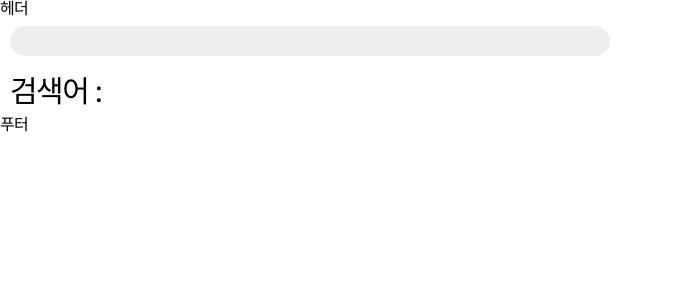
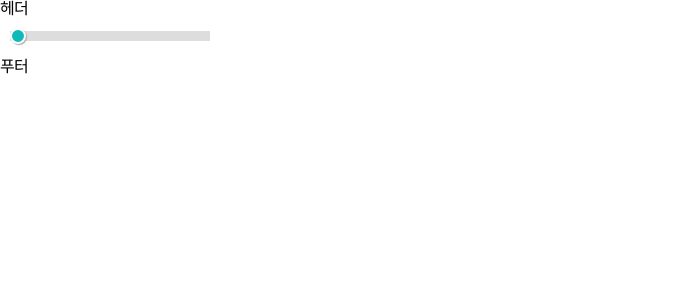
Before and after one commit to yhnb3/reusable_box, a React (Create React App) app: page / in a window 1280 px wide. Shown: the top 300 px of the page, without its empty margins (0-673 px from the left). Built offline with nearby package versions, Linux system fonts and the light colour scheme.

Commit message:
Feat: make slider with input range & meter

```diff
--- /dev/null
+++ b/src/components/Slider/index.tsx
@@ -0,0 +1,20 @@
+import { ChangeEventHandler, useState } from 'react'
+import styles from './slider.module.scss'
+
+const Slider = () => {
+  const [value, setValue] = useState(0)
+
+  const onSliderChange: ChangeEventHandler<HTMLInputElement> = (e) => {
+    const nextValue = e.currentTarget.value
+    setValue(Number(nextValue))
+  }
+
+  return (
+    <div className={styles.sliderContainer}>
+      <input type='range' className={styles.input} min='0' max='100' value={value} onChange={onSliderChange} />
+      <meter className={styles.track} min='0' max='100' value={value} />
+    </div>
+  )
+}
+
+export default Slider
--- /dev/null
+++ b/src/components/Slider/slider.module.scss
@@ -0,0 +1,42 @@
+@use '/src/styles/contants/color';
+
+.sliderContainer {
+  position: relative;
+}
+
+.input[type='range'] {
+  width: 200px;
+  height: 20px;
+  padding: 0;
+
+  &::-webkit-slider-thumb {
+    width: 16px;
+    height: 16px;
+    background: #0fb9b9;
+    border: 2px solid color.$WHITE;
+    border-radius: 50%;
+    box-shadow: 1px 1px 1px color.$GRAYA;
+    -webkit-appearance: none;
+  }
+}
+
+.track {
+  position: absolute;
+  top: 0;
+  left: 0;
+  z-index: -1;
+  width: 200px;
+  height: 20px;
+  border: none;
+  border-radius: 15px;
+
+  &::-webkit-meter-bar {
+    height: 10px;
+    background: color.$GRAYD;
+    border: none;
+  }
+
+  &::-webkit-meter-optimum-value {
+    background: #0fb9b9;
+  }
+}
--- a/src/components/index.ts
+++ b/src/components/index.ts
@@ -3,3 +3,4 @@ export { default as Selection } from './Selection'
 export { default as Calendar } from './Calendar'
 export { default as Carousel } from './Carousel'
 export { default as SearchBar } from './SearchBar'
+export { default as Slider } from './Slider'
--- a/src/routes/Home/index.tsx
+++ b/src/routes/Home/index.tsx
@@ -1,10 +1,10 @@
-import { SearchBar } from 'components'
+import { Slider } from 'components'
 import styles from './home.module.scss'
 
 const Home = () => {
   return (
     <div className={styles.container}>
-      <SearchBar />
+      <Slider />
     </div>
   )
 }
```
